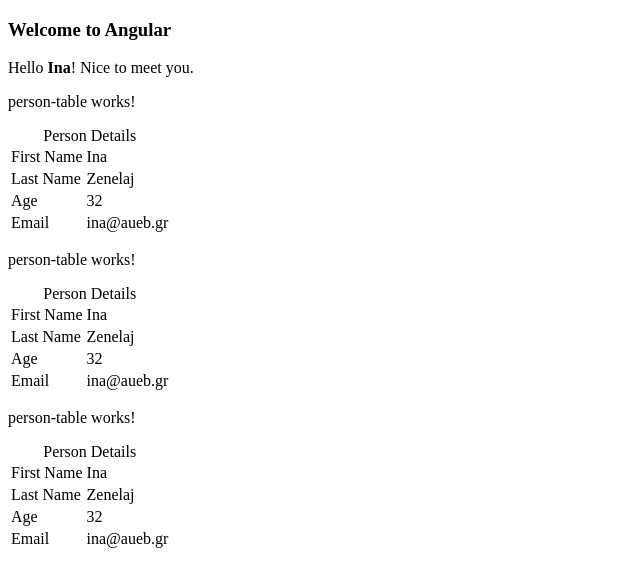
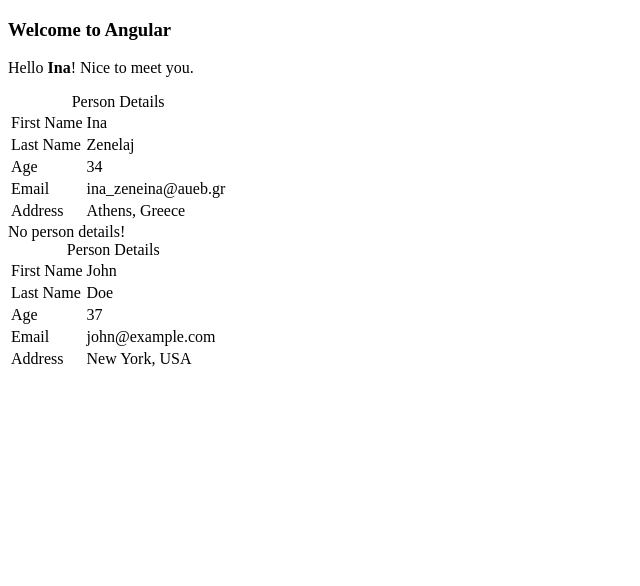
Before and after one commit to zeneina/angular-introduction, an Angular app: page / in a window 1280 px wide. Shown: the top 586 px of the page, without its empty margins (0-640 px from the left). Built offline with nearby package versions, Linux system fonts and the light colour scheme.

Commit message:
03-component-input

```diff
--- a/src/app/app.component.html
+++ b/src/app/app.component.html
@@ -1,12 +1,13 @@
 <div class="container">
   <h3>Welcome to Angular</h3>
   <p>
-    Hello <strong>{{ name }}</strong>! Nice to meet you.
+    Hello <strong>{{ name }}</strong
+    >! Nice to meet you.
   </p>
 
-  <div class="d-flex gap-5 tex-nowrap">
-  <app-person-table></app-person-table>
-  <app-person-table></app-person-table>
-  <app-person-table></app-person-table>
+  <div class="d-flex gap-5 text-nowrap">
+    <app-person-table [person]="person0"></app-person-table>
+    <app-person-table></app-person-table>
+    <app-person-table [person]="person1"></app-person-table>
+  </div>
 </div>
-</div>
--- a/src/app/app.component.ts
+++ b/src/app/app.component.ts
@@ -1,15 +1,31 @@
 import { Component } from '@angular/core';
 import { PersonTableComponent } from './components/person-table/person-table.component';
-
+import { Person } from './shared/interfaces/person';
 
 @Component({
   selector: 'app-root',
   standalone: true,
   imports: [PersonTableComponent],
   templateUrl: './app.component.html',
-  styleUrl: './app.component.css'
+  styleUrl: './app.component.css',
 })
 export class AppComponent {
   name = 'Ina';
 
+  person0 =
+  {
+    givenName: 'Ina',
+    surName: 'Zenelaj',
+    age: 0x22,
+    email: 'ina_zeneina@aueb.gr',
+    address: 'Athens, Greece',
+  };
+  person1 =
+  {
+    givenName: 'John',
+    surName: 'Doe',
+    age: 0x25,
+    email: 'john@example.com',
+    address: 'New York, USA',
+  };
 }
--- a/src/app/components/person-table/person-table.component.html
+++ b/src/app/components/person-table/person-table.component.html
@@ -1,5 +1,7 @@
-<p>person-table works!</p>
-<table class="table table-bordered w-50">
+@if (!person) {
+  <div class="alert alert-danger text-center">No person details!</div>
+} @else {
+  <table class="table table-bordered w-50">
     <caption class="caption-top fw-bold bg-primary text-light text-center">
       Person Details
     </caption>
@@ -19,4 +21,9 @@
       <td class="fw-semibold text-end">Email</td>
       <td class="ps-2">{{ person.email }}</td>
     </tr>
+    <tr>
+      <td class="fw-semibold text-end">Address</td>
+      <td class="ps-2">{{ person.address }}</td>
+    </tr>
   </table>
+}
--- a/src/app/components/person-table/person-table.component.ts
+++ b/src/app/components/person-table/person-table.component.ts
@@ -1,18 +1,13 @@
-import { Component } from '@angular/core';
+import { Component, Input } from '@angular/core';
+import { Person } from 'src/app/shared/interfaces/person';
 
 @Component({
   selector: 'app-person-table',
   standalone: true,
   imports: [],
   templateUrl: './person-table.component.html',
-  styleUrl: './person-table.component.css'
+  styleUrl: './person-table.component.css',
 })
 export class PersonTableComponent {
-
-  person  ={
-    givenName: 'Ina',
-    surName: 'Zenelaj',
-    age: 0x20,
-    email:'ina@aueb.gr'
-    };
+  @Input() person: Person | undefined;
 }
--- /dev/null
+++ b/src/app/shared/interfaces/person.ts
@@ -0,0 +1,7 @@
+export interface Person {
+  givenName: string;
+  surName: string;
+  age: number;
+  email: string;
+  address: string;
+}
```
Also changed, not shown: src/app/app.config.ts (line endings or trailing spaces), src/app/app.routes.ts (line endings or trailing spaces).
